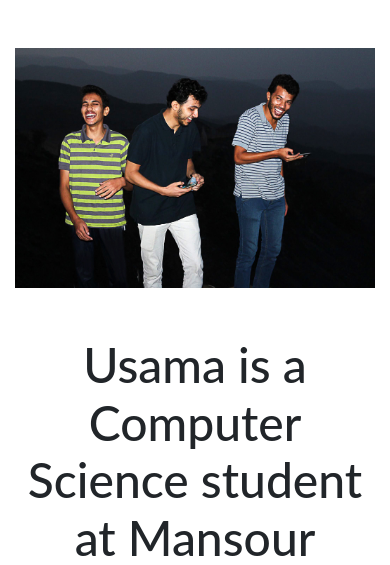
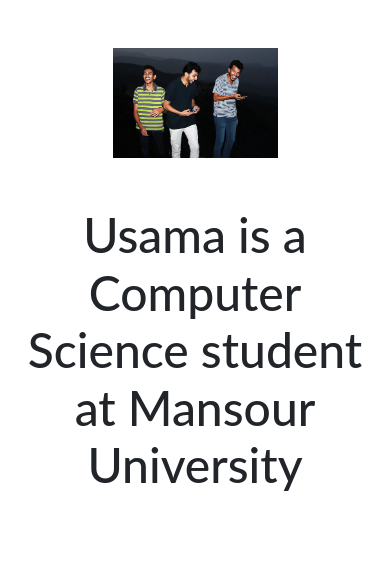
Before and after one commit to usamashehab/Django3-personal-portfolio, a Django app: page / in a window 390 px wide. Shown: the part 56-621 px from the top of the page. Run offline with Django 3.2, Linux system fonts and the light colour scheme; data comes from the database, SQL or seed files in the repository; some libraries are stand-ins or nearby versions.

Commit message:
responsive

```diff
--- a/templates/portfolio/home.html
+++ b/templates/portfolio/home.html
@@ -5,7 +5,7 @@
 
 
   <div class="row justify-content-center my-5">
-  <div class="col-md-6 col-xs-6 ">
+  <div class="col-6  ">
 
       <img  class ='profile_img'src="{%static 'portfolio/images/pic1.jpg'%}" alt="">
 
```
